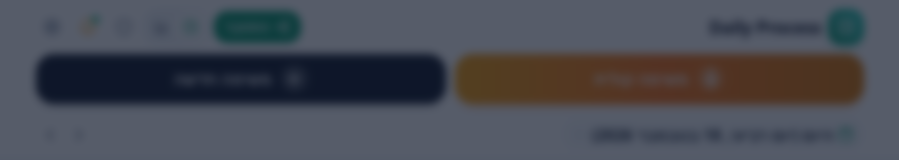
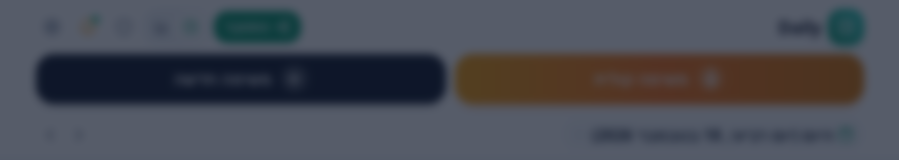
Before and after one commit to AlphaKate/daily-process, a React (Vite) app: page / in a window 1280 px wide. Shown: the top 160 px of the page, without its empty margins (190-1089 px from the left). Built offline with nearby package versions, Linux system fonts and the light colour scheme.

Commit message:
feat(branding): shorten app name to Daily

```diff
--- a/index.html
+++ b/index.html
@@ -3,7 +3,7 @@
   <head>
     <meta charset="UTF-8" />
     <meta name="viewport" content="width=device-width, initial-scale=1.0, maximum-scale=1.0, user-scalable=no, viewport-fit=cover" />
-    <title>תהליך יומי והתפתחות אישית</title>
+    <title>Daily</title>
     <link rel="icon" type="image/svg+xml" href="./favicon.svg" />
 
     <!-- Security & Cyber Hardening Headers -->
@@ -15,7 +15,7 @@
     <meta name="theme-color" content="#10b981" />
     <meta name="apple-mobile-web-app-capable" content="yes" />
     <meta name="apple-mobile-web-app-status-bar-style" content="default" />
-    <meta name="apple-mobile-web-app-title" content="יומי & יעדים" />
+    <meta name="apple-mobile-web-app-title" content="Daily" />
     <link rel="manifest" href="./manifest.json" />
 
     <!-- Google Fonts for crisp Hebrew typography -->
--- a/src/components/AppPrivacyShield.tsx
+++ b/src/components/AppPrivacyShield.tsx
@@ -72,7 +72,7 @@ export const AppPrivacyShield: React.FC<AppPrivacyShieldProps> = ({ enabled = tr
 
         {/* Text */}
         <div className="space-y-1.5">
-          <h2 className="text-xl font-bold tracking-tight text-white">Daily Process</h2>
+          <h2 className="text-xl font-bold tracking-tight text-white">Daily</h2>
           <p className="text-xs font-medium text-emerald-300/90 bg-emerald-950/60 border border-emerald-800/60 px-3 py-1 rounded-full inline-block">
             🛡️ מסך פרטיות מוגן
           </p>
--- a/src/components/Header.tsx
+++ b/src/components/Header.tsx
@@ -97,12 +97,9 @@ export const Header: React.FC<HeaderProps> = ({
               <CheckSquare className="w-4 h-4 stroke-[2.5]" />
             </div>
             <div className="min-w-0">
-              <h1 className="text-xs sm:text-base font-black text-slate-900 dark:text-white leading-tight truncate tracking-tight">
-                Daily Process
+              <h1 className="text-sm sm:text-base font-black text-slate-900 dark:text-white leading-tight truncate tracking-tight">
+                Daily
               </h1>
-              <p className="text-[9px] sm:text-[10px] text-slate-500 dark:text-slate-400 font-semibold tracking-wide hidden xs:block">
-                Growth & Goals
-              </p>
             </div>
           </div>
 
```
Also changed, not shown: public/manifest.json.
